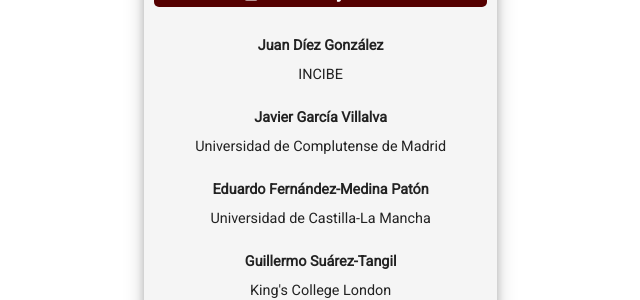
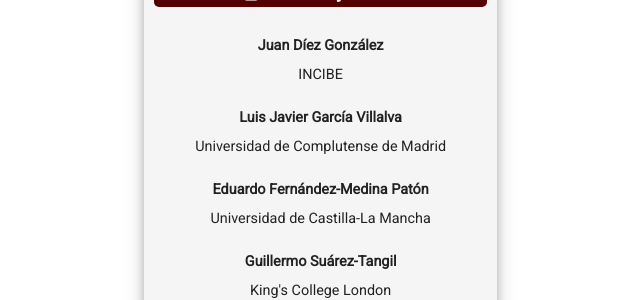
Before and after one commit to jnic2020/jnic2021.github.io, a Jekyll site: the page built from comites.md, in a window 1280 px wide and 900 px high, scrolled down 1707 px. Shown: the part 151-451 px from the top of the window, without its empty margins (128-768 px from the left). Built offline with Jekyll 4.4.1, drawn with Linux system fonts in a browser that asks for light colours; nearby versions of some CDN libraries.

Commit message:
Javier -> Luis Javier

```diff
--- a/_data/comite_ejecutivo.json
+++ b/_data/comite_ejecutivo.json
@@ -1,7 +1,7 @@
 [
 	{"name": "Juan","surname": "Díez González", "surname_sort": "Diez Gonzalez",
 			"organization": "INCIBE"},
-	{"name": "Javier","surname": "García Villalva", "surname_sort": "García Villalva",
+	{"name": "Luis Javier","surname": "García Villalva", "surname_sort": "García Villalva",
 			"organization": "Universidad de Complutense de Madrid"},
 	{"name": "Eduardo","surname": "Fernández-Medina Patón", "surname_sort": "Fernandez-Medina Paton",
 			"organization": "Universidad de Castilla-La Mancha"},
```
Lines whose indentation alone changed are shown as unchanged.
